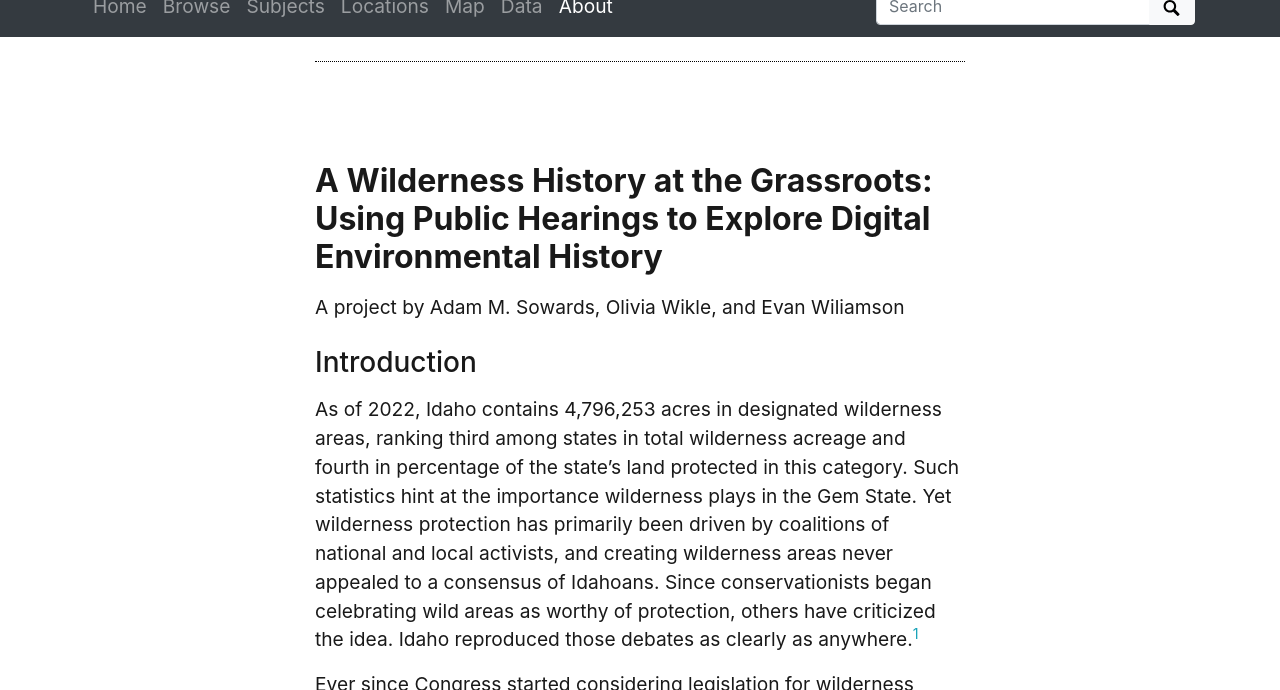
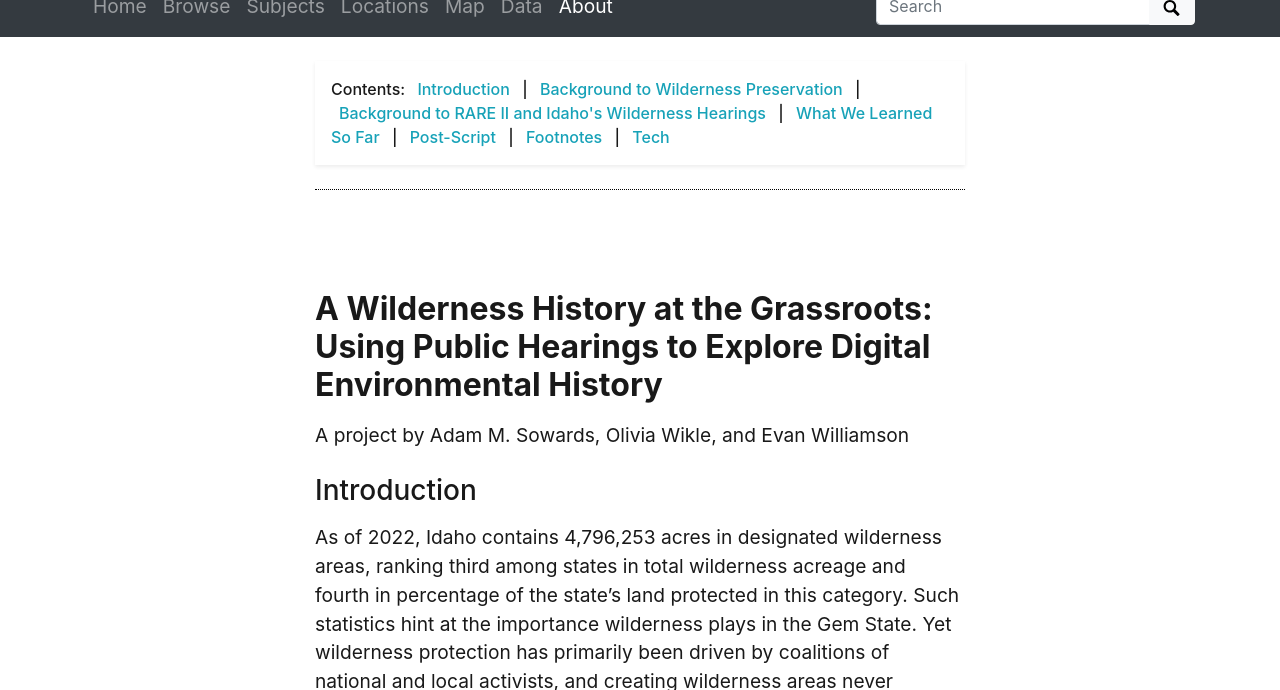
Before and after one commit to thecdil/wilderness-hearings, a Jekyll site: the page built from pages/about.md, in a window 1280 px wide and 900 px high, cut to the strip 210-900 px from the top of the window. Built offline with Jekyll 4.4.1, drawn with Linux system fonts in a browser that asks for light colours.

Commit message:
add content and nav menu

```diff
--- /dev/null
+++ b/_includes/feature/nav-menu.html
@@ -0,0 +1,17 @@
+{% comment %}
+
+    About Page Nav Menu include,
+    add a basic nav at top of About page.
+
+    E.G. --> {% include feature/nav-menu.html sections="Background;Timeline;More Information" %}
+
+    Options:
+    - "sections" = headers to be added to the nav separated by semicolon (;), exactly copy text from any header written in markdown on the page (i.e. ## Example header)
+
+    Note: styling in _sass/_pages.scss adds 100px margin to top of h2 on the about page to accommodate the sticky-top option of this element. If you add headers other than h2 to this nav, they will likely overlap under the element when jumping to the section. Similarly, if more than a handful of sections or long section titles are added, the box will overlap the headers when jumping. Modify the spacing in the scss, or remove the "sticky-top" class to fix.
+
+{%- endcomment -%}
+{% assign sections = include.sections | split: ';'%}
+<p class="h6 shadow-sm p-3 about-nav sticky-top bg-white" style="line-height: 1.5em;">
+    Contents: {% for section in sections %}<a class="mx-2" href="#{{ section | slugify }}">{{ section }}</a> | {% endfor %}<a class="mx-2" href="#technical">Tech</a>
+</p>
--- a/pages/about.md
+++ b/pages/about.md
@@ -5,9 +5,11 @@ permalink: /about.html
 credits: true
 ---
 
+{% include feature/nav-menu.html sections="Introduction;Background to Wilderness Preservation;Background to RARE II and Idaho's Wilderness Hearings;What We Learned So Far;Post-Script;Footnotes" %}
+
 ## A Wilderness History at the Grassroots: Using Public Hearings to Explore Digital Environmental History
 
-A project by Adam M. Sowards, Olivia Wikle, and Evan Wiliamson
+A project by Adam M. Sowards, Olivia Wikle, and Evan Williamson
 
 ### Introduction
 
@@ -67,7 +69,7 @@ These communities included four of the top seven most populated cities in the st
 
 **Table 1**. Idaho Cities' Population for RARE II Hearings
 
-<table class="table table-striped w-50">
+<table class="table table-striped" style="margin-left: auto; margin-right: auto; max-width: 650px;">
   <thead>
     <tr>
       <th scope="col">City</th>
```
Also changed, not shown: other parts of pages/about.md (+1 -1 lines).
